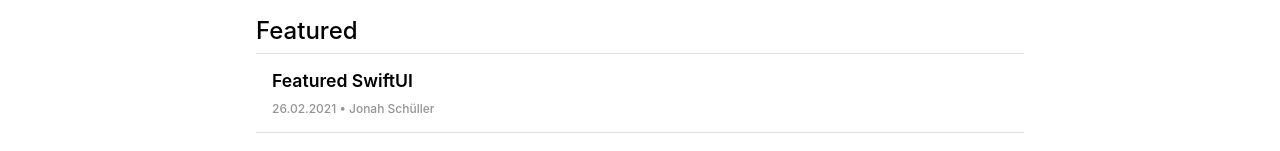
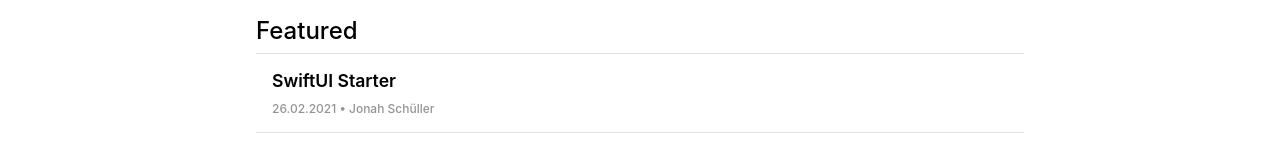
Before and after one commit to jonahschueller/JSchueller.de, a Next.js app: page /blog in a window 1280 px wide. Shown: the part 278-429 px from the top of the page. Built offline with nearby package versions, Linux system fonts and the light colour scheme.

Commit message:
💄 CSS Styling

```diff
--- a/_posts/blog.json
+++ b/_posts/blog.json
@@ -4,8 +4,8 @@
             "category": "Featured",
             "posts": [
                 {
-                    "title": "Featured SwiftUI",
-                    "url": "featured/swiftuiStarter",
+                    "title": "SwiftUI Starter",
+                    "url": "featured/swiftui-starter",
                     "source": "Swift/SwiftUI-Starter.md",
                     "timestamp": "26.02.2021",
                     "author": "Jonah Schüller"
```
Also changed, not shown: styles/Post.module.css (+6 -5 lines).
